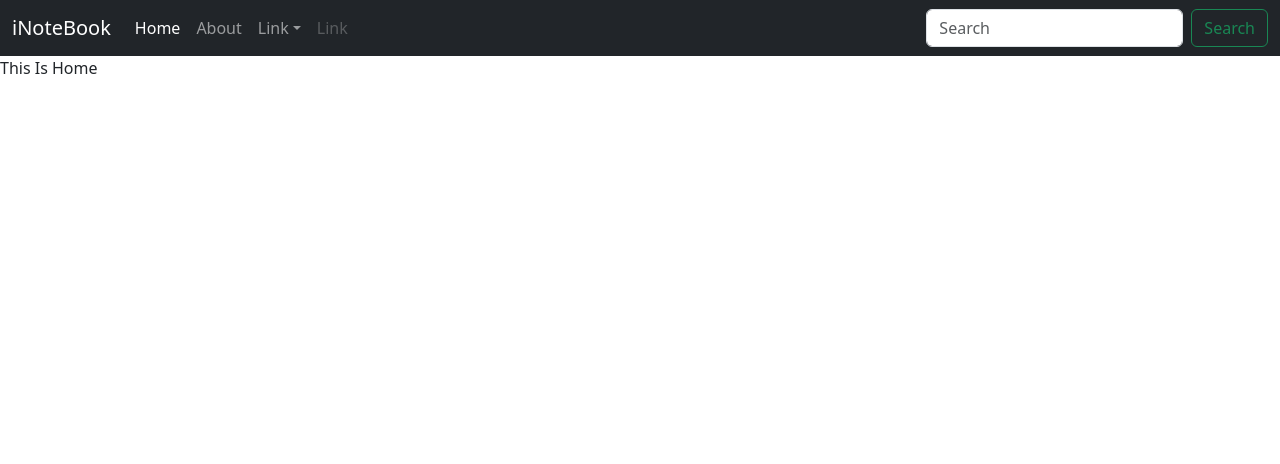
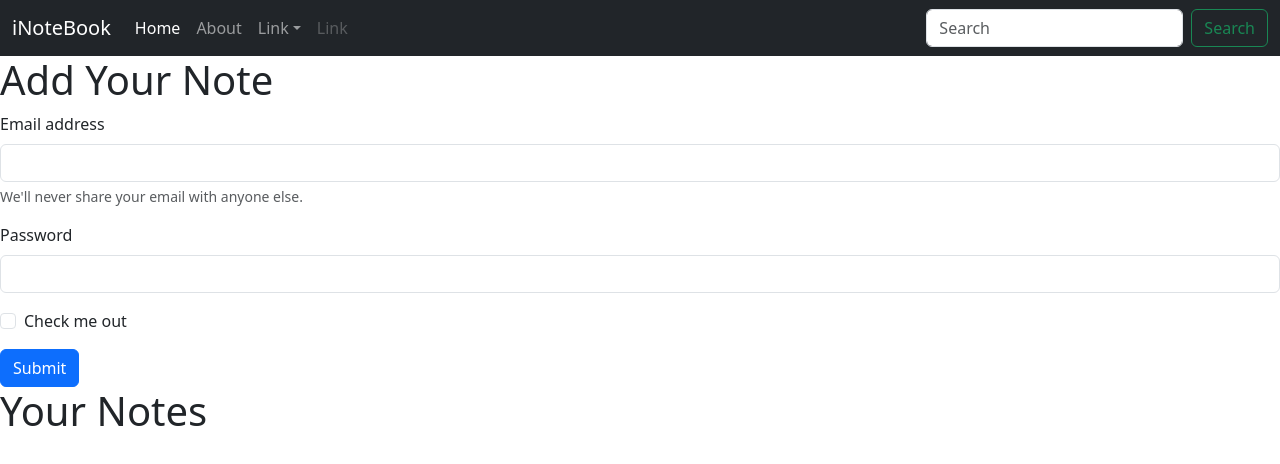
Before and after one commit to vinayakmishra-11/Inotebook, a React (Vite) app in the folder Fronthend/: page / in a window 1280 px wide. Shown: the top 464 px of the page. Built offline with nearby package versions, Linux system fonts and the light colour scheme.

Commit message:
Added form to take inpu

```diff
--- a/Fronthend/src/components/Home.jsx
+++ b/Fronthend/src/components/Home.jsx
@@ -2,8 +2,25 @@
 
 export default function Home() {
   return (
-    <div>
-      This Is Home
+    <div >
+     <h1>Add Your Note </h1>
+     <form>
+  <div className="mb-3">
+    <label for="exampleInputEmail1" className="form-label">Email address</label>
+    <input type="email" className="form-control" id="exampleInputEmail1" aria-describedby="emailHelp" />
+    <div id="emailHelp" className="form-text">We'll never share your email with anyone else.</div>
+  </div>
+  <div className="mb-3">
+    <label for="exampleInputPassword1" className="form-label">Password</label>
+    <input type="password" className="form-control" id="exampleInputPassword1" />
+  </div>
+  <div className="mb-3 form-check">
+    <input type="checkbox" className="form-check-input" id="exampleCheck1"/>
+    <label className="form-check-label" for="exampleCheck1">Check me out</label>
+  </div>
+  <button type="submit" className="btn btn-primary">Submit</button>
+</form>
+     <h1>Your Notes </h1>
     </div>
   )
 }
```
